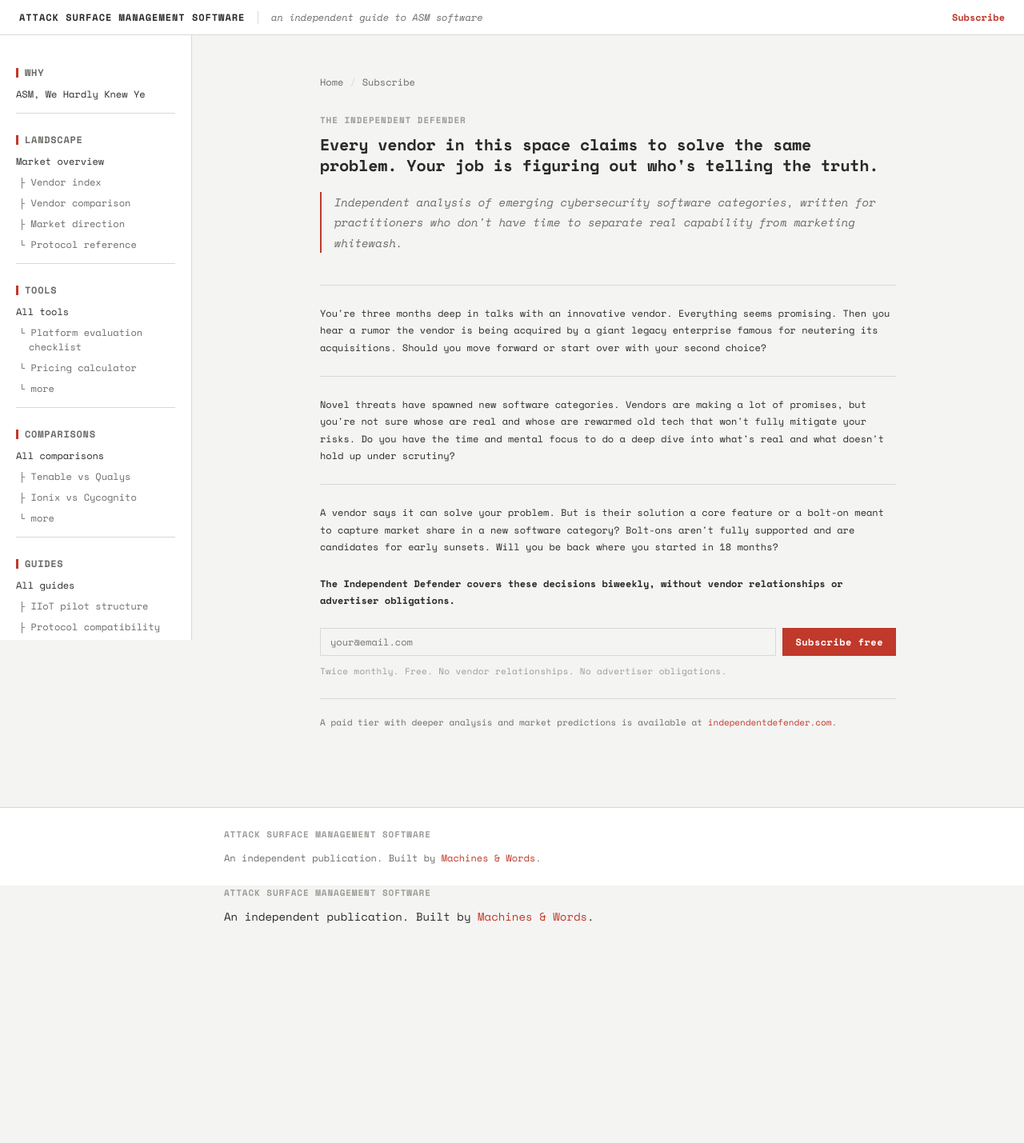
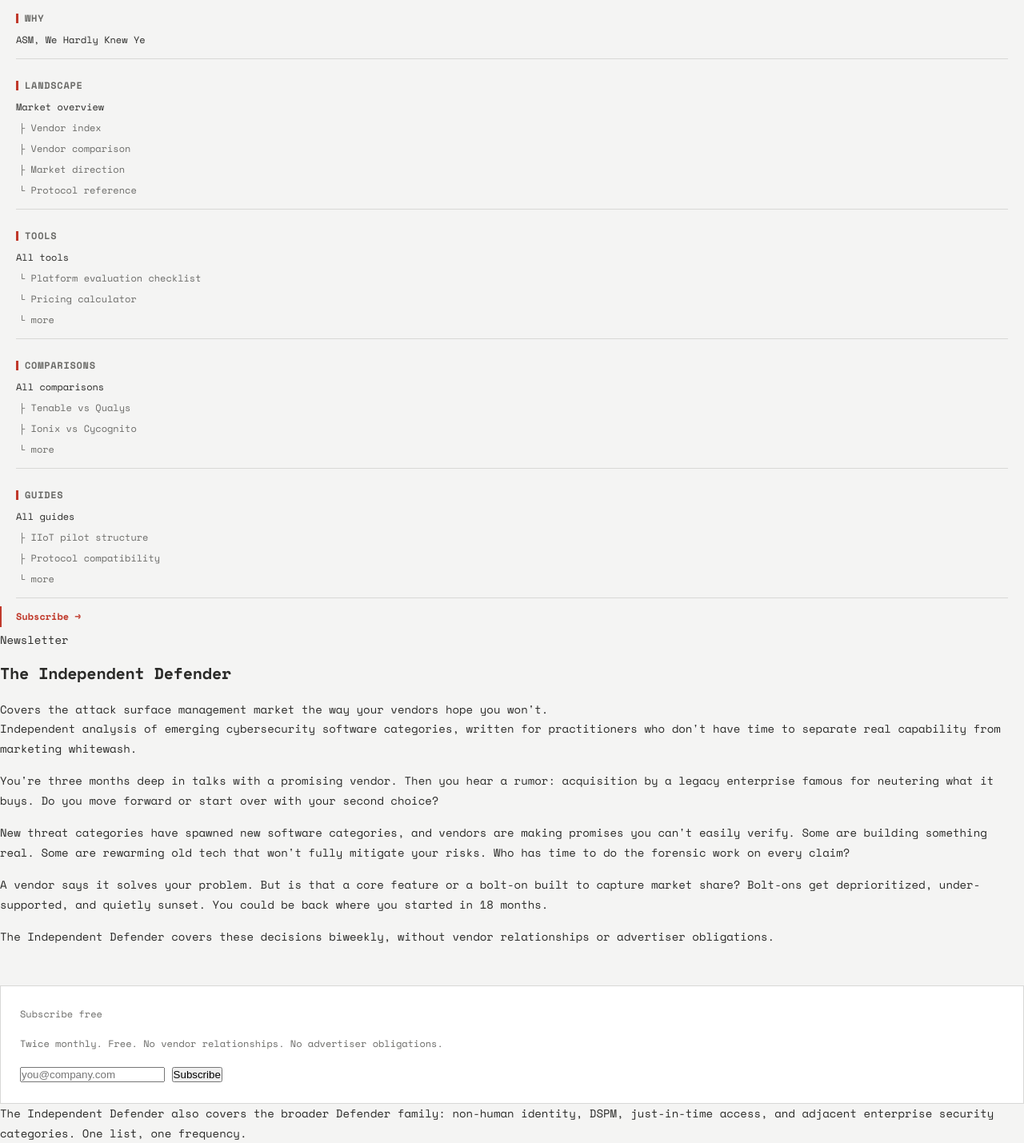
Before and after one commit to machinesandwords/attacksurfacemanagementsoftware, a plain HTML site: page subscribe/index.html in a window 1280 px wide. Shown: the whole page at 80% size. Before the commit the page ends 1158 px from the top, so only its background shows below. Drawn offline with nearby package versions, Linux system fonts and the light colour scheme.

Commit message:
Subscribe

```diff
--- a/subscribe/index.html
+++ b/subscribe/index.html
@@ -76,87 +76,93 @@
       color: var(--accent);
     }
   </style>
-</head>
-<body>
+</head><body>
+  <div id="sidebar-nav"></div>
+  <main class="content-wrapper">
 
-  <header class="topbar">
-    <div class="topbar-brand" id="topbar-brand">Attack Surface Management Software</div>
-    <div class="topbar-divider"></div>
-    <div class="topbar-tagline" id="topbar-tagline">an independent guide to ASM software</div>
-    <div class="topbar-right"><a href="/subscribe/">Subscribe</a></div>
-  </header>
+    <header class="page-header">
+      <p class="overline">Newsletter</p>
+      <h1>The Independent Defender</h1>
+      <p class="lede">Covers the attack surface management market the way your vendors hope you won't.</p>
+    </header>
 
-  <div class="layout">
-    <nav class="sidebar" aria-label="Site navigation">
-      <div id="sidebar-nav"></div>
-    </nav>
+    <section class="content-section">
+      <p>Independent analysis of emerging cybersecurity software categories, written for practitioners who don't have time to separate real capability from marketing whitewash.</p>
 
-    <main class="main">
-      <article class="content">
+      <p>You're three months deep in talks with a promising vendor. Then you hear a rumor: acquisition by a legacy enterprise famous for neutering what it buys. Do you move forward or start over with your second choice?</p>
 
-        <div class="breadcrumb">
-          <a href="/">Home</a>
-          <span class="breadcrumb-sep">/</span>
-          <span>Subscribe</span>
-        </div>
+      <p>New threat categories have spawned new software categories, and vendors are making promises you can't easily verify. Some are building something real. Some are rewarming old tech that won't fully mitigate your risks. Who has time to do the forensic work on every claim?</p>
 
-        <span class="page-label">The Independent Defender</span>
+      <p>A vendor says it solves your problem. But is that a core feature or a bolt-on built to capture market share? Bolt-ons get deprioritized, under-supported, and quietly sunset. You could be back where you started in 18 months.</p>
 
-        <p class="subscribe-headline">Every vendor in this space claims to solve the same problem. Your job is figuring out who's telling the truth.</p>
+      <p>The Independent Defender covers these decisions biweekly, without vendor relationships or advertiser obligations.</p>
+    </section>
 
-        <p class="subscribe-lede">Independent analysis of emerging cybersecurity software categories, written for practitioners who don't have time to separate real capability from marketing whitewash.</p>
+    <div class="newsletter-block">
+      <p class="nl-headline">Subscribe free</p>
+      <p class="nl-subhead">Twice monthly. Free. No vendor relationships. No advertiser obligations.</p>
+      <div class="nl-form-row">
+        <input type="email" id="nl-email" placeholder="you@company.com" autocomplete="email">
+        <button id="nl-submit">Subscribe</button>
+      </div>
+      <span id="nl-msg"></span>
+    </div>
 
-        <div class="scenario-block">
-          <p>You're three months deep in talks with an innovative vendor. Everything seems promising. Then you hear a rumor the vendor is being acquired by a giant legacy enterprise famous for neutering its acquisitions. Should you move forward or start over with your second choice?</p>
-        </div>
+    <section class="content-section">
+      <p>The Independent Defender also covers the broader Defender family: non-human identity, DSPM, just-in-time access, and adjacent enterprise security categories. One list, one frequency.</p>
+    </section>
 
-        <div class="scenario-block">
-          <p>Novel threats have spawned new software categories. Vendors are making a lot of promises, but you're not sure whose are real and whose are rewarmed old tech that won't fully mitigate your risks. Do you have the time and mental focus to do a deep dive into what's real and what doesn't hold up under scrutiny?</p>
-        </div>
+  </main>
 
-        <div class="scenario-block">
-          <p>A vendor says it can solve your problem. But is their solution a core feature or a bolt-on meant to capture market share in a new software category? Bolt-ons aren't fully supported and are candidates for early sunsets. Will you be back where you started in 18 months?</p>
-        </div>
+  <script src="/config.js"></script>
+  <script src="/nav.js"></script>
+  <script>
+    const WORKER_URL = 'https://newsletter-attacksurfacemanagementsoftware.whereismy328.workers.dev/subscribe';
+    const GROUP_ID = '189858273326793780';
 
-        <p style="font-size:var(--small);font-weight:700;color:var(--charcoal);margin-bottom:24px;">The Independent Defender covers these decisions biweekly, without vendor relationships or advertiser obligations.</p>
+    const emailInput = document.getElementById('nl-email');
+    const submitBtn = document.getElementById('nl-submit');
+    const msg = document.getElementById('nl-msg');
 
-        <div class="subscribe-form-block">
-          <div class="newsletter-form">
-            <input type="email" id="nl-email" placeholder="your@email.com" aria-label="Email address">
-            <button type="button" id="nl-submit">Subscribe free</button>
-          </div>
-          <div id="nl-msg" style="display:none;font-size:11px;margin-top:8px;"></div>
-          <p class="subscribe-meta">Twice monthly. Free. No vendor relationships. No advertiser obligations.</p>
-        </div>
+    submitBtn.addEventListener('click', async () => {
+      const email = emailInput.value.trim();
+      msg.style.display = 'block';
 
-        <p class="subscribe-paid-note">A paid tier with deeper analysis and market predictions is available at <a href="https://independentdefender.com">independentdefender.com</a>.</p>
+      if (!email || !email.includes('@')) {
+        msg.textContent = 'Please enter a valid email address.';
+        return;
+      }
 
-      </article>
-    </main>
-  </div>
+      submitBtn.disabled = true;
+      submitBtn.textContent = 'Subscribing...';
+      msg.textContent = '';
 
- <footer>
-    <div class="footer-inner">
-      <span class="page-label">Attack Surface Management Software</span>
-      <p>An independent publication. Built by <a href="https://machinesandwords.com">Machines &amp; Words</a>.</p>
-    </div>
-  </footer>
-    <div class="footer-inner">
-      <span class="page-label" id="footer-site-name">Attack Surface Management Software</span>
-      <p>An independent publication. Built by <a href="https://machinesandwords.com">Machines &amp; Words</a>.</p>
-    </div>
-  </footer>
+      try {
+        const res = await fetch(WORKER_URL, {
+          method: 'POST',
+          headers: { 'Content-Type': 'application/json' },
+          body: JSON.stringify({ email, group_id: GROUP_ID })
+        });
+        const data = await res.json();
+        if (data.success) {
+          msg.textContent = 'You\'re on the list.';
+          msg.classList.add('nl-success');
+          emailInput.value = '';
+        } else {
+          msg.textContent = 'Something went wrong. Try again.';
+          submitBtn.disabled = false;
+          submitBtn.textContent = 'Subscribe';
+        }
+      } catch (e) {
+        msg.textContent = 'Something went wrong. Try again.';
+        submitBtn.disabled = false;
+        submitBtn.textContent = 'Subscribe';
+      }
+    });
 
-  <script src="/nav.js"></script>
-  <script src="/newsletter.js"></script>
-
-  <script>
-    // Wire form to Defender Worker
-    // newsletter.js handles posting to the Worker URL defined in that file.
-    // Confirm newsletter.js on this site posts to:
-    // https://newsletter-attacksurfacemanagementsoftware.whereismy328.workers.dev
-    // with group_id: 189858273326793780
+    emailInput.addEventListener('keydown', (e) => {
+      if (e.key === 'Enter') submitBtn.click();
+    });
   </script>
-
 </body>
 </html>
```
